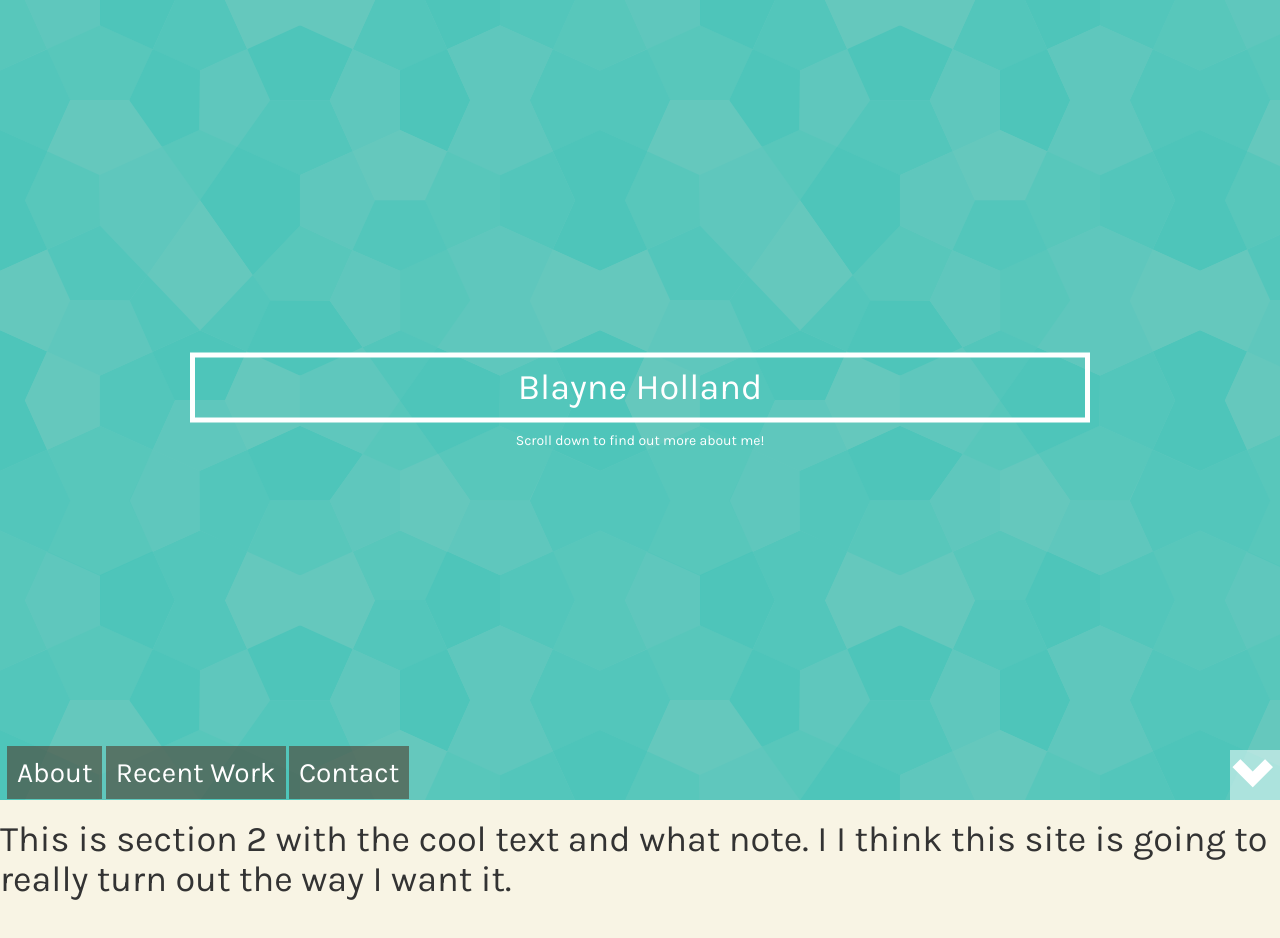
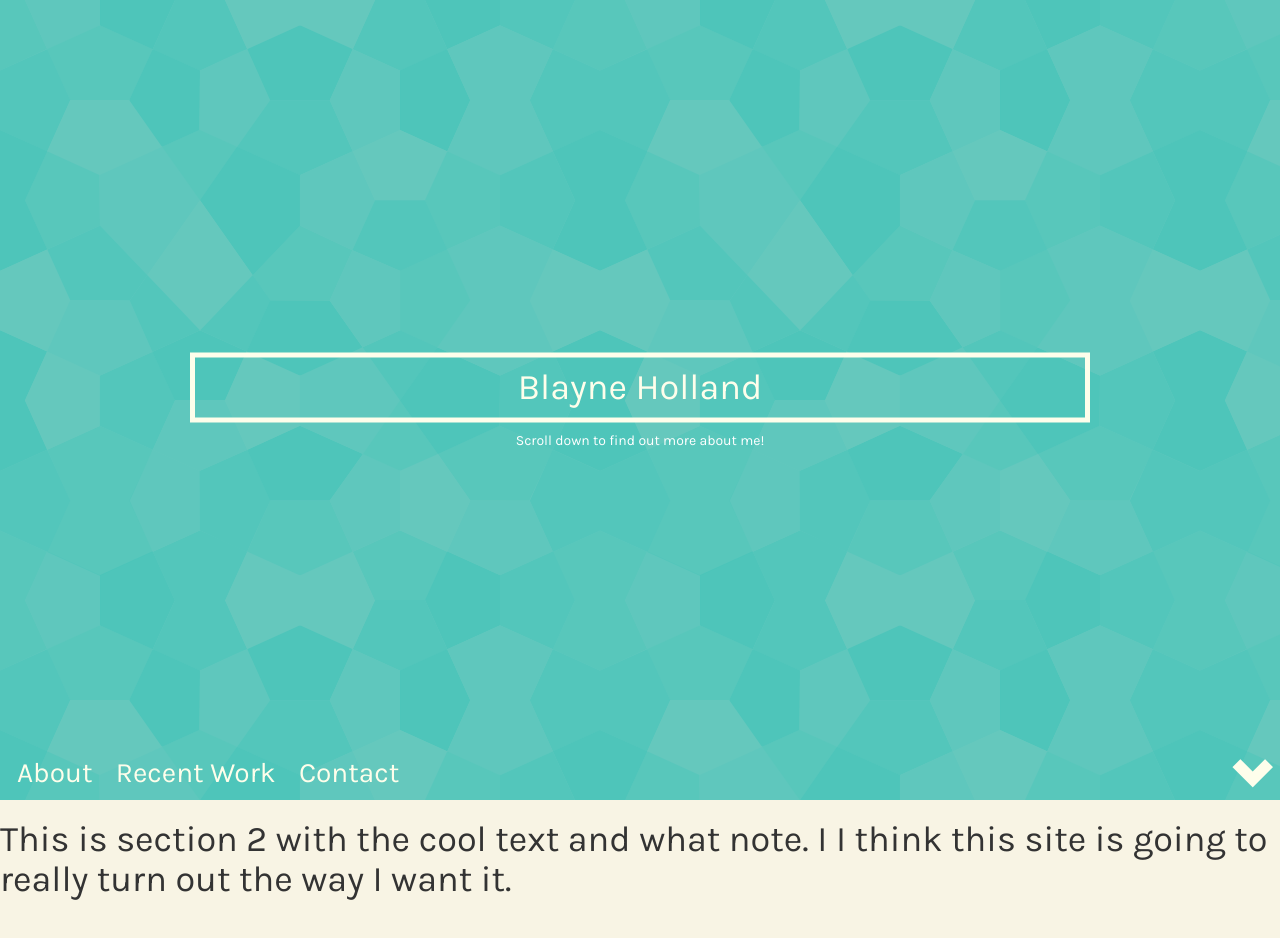
Before and after one commit to ZeroG001/blayneholland, a plain HTML site: page index.html in a window 1280 px wide. Shown: the top 938 px of the page. Drawn offline with Linux system fonts and the light colour scheme.

Commit message:
Changed colors for header, arrow and navigation

```diff
--- a/css/main.scss
+++ b/css/main.scss
@@ -39,6 +39,24 @@ body {
 	top:50%;
 }
 
+.main-header {
+
+	position: relative;
+	margin: 0px 0px 5px 0px;
+	text-align: center;
+	border: 5px solid rgb(254,254,235);
+	padding: 10px;
+
+
+	color: rgb(254,254,235);
+}
+
+.main-subheader {
+	text-align: center;
+	color: white;
+}
+
+
 .main-navigation {
 
 	position: absolute;
@@ -55,8 +73,7 @@ body {
 		padding: 10px;
 		width: 50px;
 		height: 40px;
-		color: white;
-		background-color: rgba(78,63,48,0.6);
+		color: rgb(254,254,235);
 		font-size: 2em;
 		margin: 0px;
 
@@ -73,22 +90,19 @@ body {
 	height: 50px;
 	width: 50px;
 
+    top: 100%;
+    left: 100%;
+
+	font-size: 3em;
+	color: rgb(254,254,235);
+
 	-webkit-transform: translate(-50px, -50px);
 	-moz-transform: translate(-50px, -50px);
 	transform: translate(-50px, -50px);
 
-      top: 100%;
-      left: 100%;
-
-
-	font-size: 3em;
-	color: white;
-
-	background-color: rgba(255,255,255,0.5);
 
 	span {
 	-webkit-transition: transform 0.5s ease;
-
 	}
 
 	&:hover {
@@ -121,28 +135,9 @@ body {
 
 
 
-.main-header {
-
-	position: relative;
-	margin: 0px 0px 5px 0px;
-	text-align: center;
-	border: 5px solid white;
-	padding: 10px;
-
-
-	color: white;
-}
-
-.main-subheader {
-	text-align: center;
-	color: white;
-}
-
-
-
 .arrow_down {
 
-	color: blue;
+	color: rgb(78,63,48);
 	-webkit-transform: rotateZ(180deg);
 	-webkit-transform-origin: center center;
 
```
Also changed, not shown: css/main.css.
